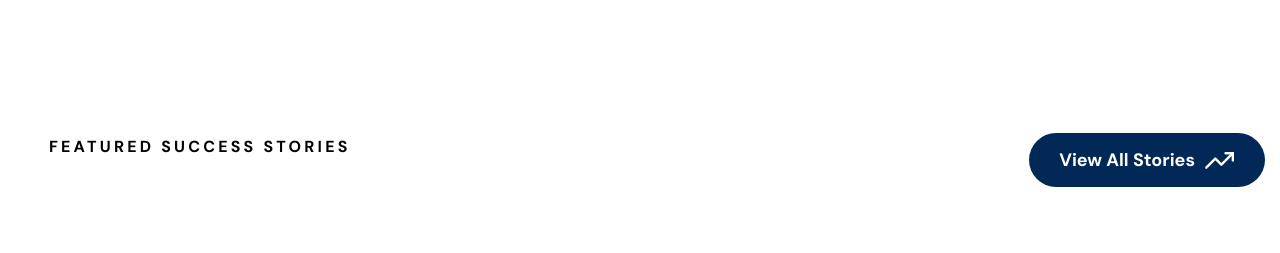
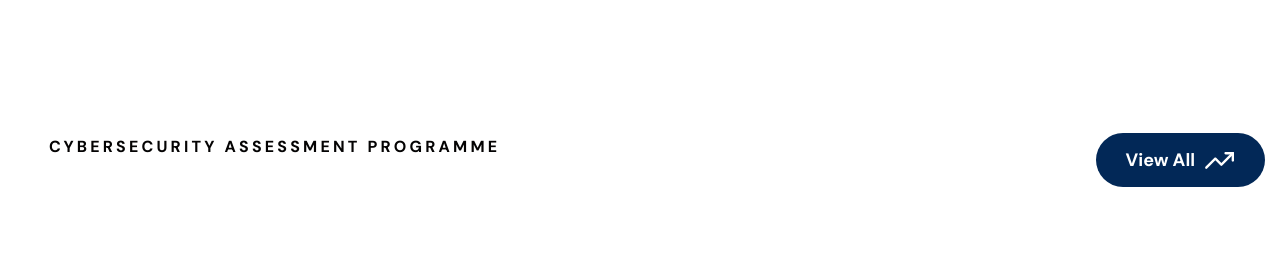
Before and after one commit to Aminvi/ABIRYVA, a plain HTML site: page index.html in a window 1280 px wide. Shown: the part 4540-4793 px from the top of the page. Drawn offline with Linux system fonts and the light colour scheme.

Commit message:
Update index.html

```diff
--- a/index.html
+++ b/index.html
@@ -656,7 +656,7 @@ content="Abiryva Technology Limited provides cybersecurity, AI, cloud computing,
                 <div class="col-lg-6">
                     <!-- Section Title Start -->
                     <div class="section-title">
-                        <h3 class="wow fadeInUp">Featured success stories</h3>
+                        <h3 class="wow fadeInUp">Cybersecurity Assessment Programme</h3>
                         <!-- <h2 class="text-anime-style-2" data-cursor="-opaque">Finance insights, updates <span>and trends</span></h2> -->
                     </div>
                     <!-- Section Title End -->
@@ -665,7 +665,7 @@ content="Abiryva Technology Limited provides cybersecurity, AI, cloud computing,
                 <div class="col-lg-6">
                     <!-- Section Button Start -->
                     <div class="section-btn wow fadeInUp" data-wow-delay="0.2s">
-                        <a href="blog.html" class="btn-default">view all stories</a>
+                        <a href="blog.html" class="btn-default">View All</a>
                     </div>
                     <!-- Section Button End -->
                 </div>
```
